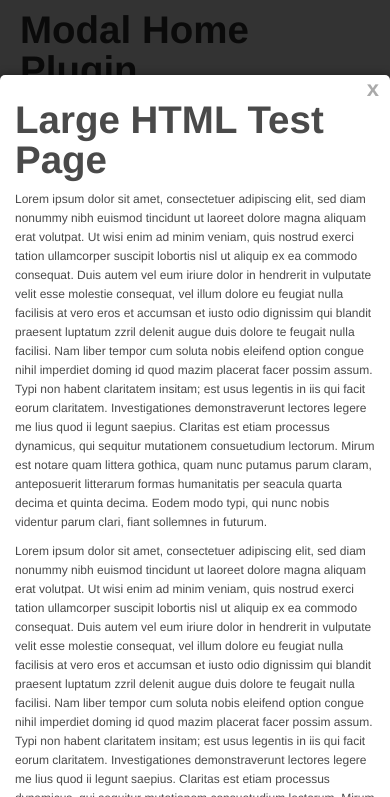
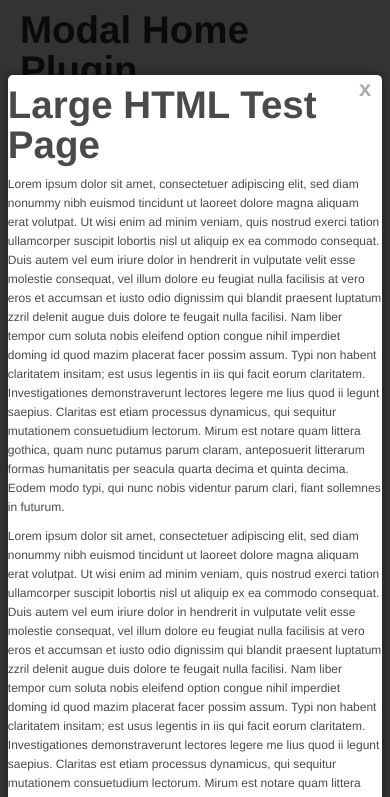
Before and after one commit to danfusion/modal-home, a website: page index.html in a window 390 px wide. Both pictures are taken after a click on the link "Click for Modal". Shown: the top 797 px of the page. Drawn offline with Linux system fonts and the light colour scheme.

Commit message:
Added css wizardy from @williammengers in improve look of mobile on modal devices.

```diff
--- a/css/modalHome.css
+++ b/css/modalHome.css
@@ -63,11 +63,11 @@
 @media screen and (max-width: 740px) {
     .jhm-modal {
         left: 0;
-        width: 100%;
+        width: 96%;
         padding: 0;
-        margin: 0;
+        margin: 0 2%;
     }
     .jhm-modal-content {
-        padding: 15px;
+        padding: 0px;
     }
 }
```
Also changed, not shown: build/jquery.modalHome.min.js, build/modalHome.min.css.
